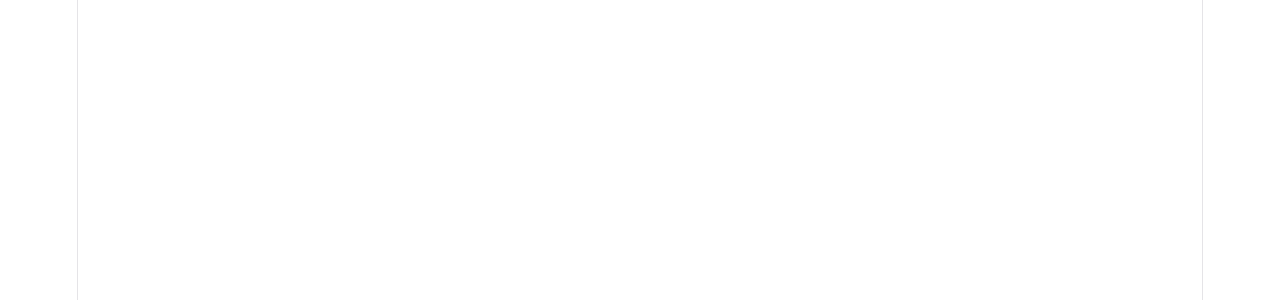
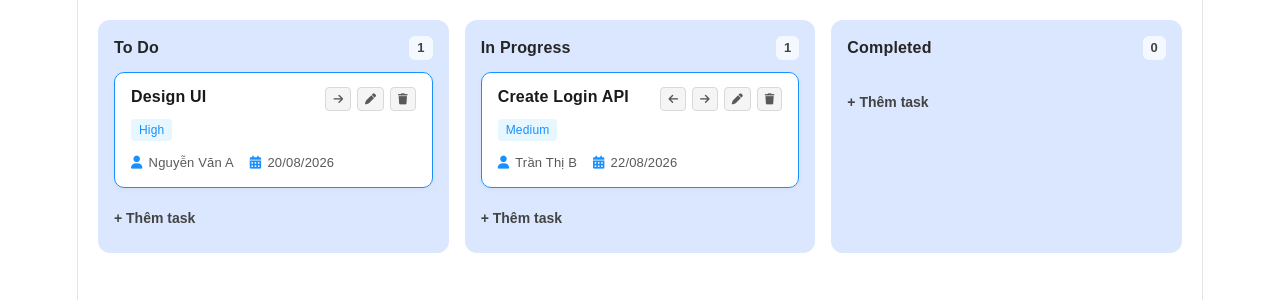
Before and after one commit to NgocTham024/TaskFlow-projectA, a React (Vite) app: page / in a window 1280 px wide. Shown: the top 300 px of the page. Built offline with nearby package versions, Linux system fonts and the light colour scheme.

Commit message:
chỉnh sửa icon bị lỗi, task cardd, edit task

```diff
--- a/src/App.tsx
+++ b/src/App.tsx
@@ -4,9 +4,14 @@
 import { FontAwesomeIcon } from '@fortawesome/react-fontawesome';
 import { faUser, faCoffee } from '@fortawesome/free-solid-svg-icons';
 import { faGithub } from '@fortawesome/free-brands-svg-icons';
+import TaskSection from './components/TaskSection';
 
 function App() {
-
+  return (
+    <div className="App">
+      <TaskSection />
+    </div>
+  );
 }
 
 export default App;
--- a/src/components/TaskCard.tsx
+++ b/src/components/TaskCard.tsx
@@ -3,12 +3,10 @@
 export interface Task {
   id: number;
   title: string;
-  label: string;
-  assignee?: string;
-  deadline: string;
-  commentsCount: number;
   priority: 'High' | 'Medium' | 'Low';
   status: string;
+  assignee?: string;
+  deadline?: string;
 }
 
 interface TaskCardProps {
@@ -16,97 +14,57 @@
   onEdit: () => void;
   onDelete: () => void;
   onUpdateDeadline: (newDeadline: string) => void;
-  onUpdateComments: (newCount: number) => void;
-  onMove: (newStatus: string) => void; // 🟢 Hàm đổi cột
+  onMove: (newStatus: string) => void;
 }
 
-export default function TaskCard({
-  task,
-  onEdit,
-  onDelete,
-  onUpdateDeadline,
-  onUpdateComments,
-  onMove,
-}: TaskCardProps) {
+export default function TaskCard({ task, onEdit, onDelete, onUpdateDeadline, onMove }: TaskCardProps) {
   const [isEditingDate, setIsEditingDate] = useState(false);
-
-  const getLabelStyle = (label: string) => {
-    switch (label.toLowerCase()) {
-      case 'nghiên cứu':
-        return { bg: '#e6f7ff', color: '#1890ff' };
-      case 'thiết kế':
-        return { bg: '#fffbe6', color: '#faad14' };
-      case 'phát triển':
-        return { bg: '#f9f0ff', color: '#722ed1' };
-      default:
-        return { bg: '#f5f5f5', color: '#595959' };
-    }
-  };
-
-  const labelStyle = getLabelStyle(task.label);
 
   return (
     <div className="task-card">
       <div className="task-card-header">
-        <h4 className="task-title">{task.title}</h4>
+        <h3 className="task-title">{task.title}</h3>
         <div className="task-menu">
           {task.status !== 'To Do' && (
-            <button
-              className="btn-icon"
-              onClick={() => onMove(task.status === 'Completed' ? 'In Progress' : 'To Do')}
-              title="Chuyển về cột trước"
-            >
-              ⬅️
+            <button className="btn-icon" onClick={() => onMove(task.status === 'Completed' ? 'In Progress' : 'To Do')} title="Chuyển về">
+              <i className="fa-solid fa-arrow-left"></i>
             </button>
           )}
           {task.status !== 'Completed' && (
-            <button
-              className="btn-icon"
-              onClick={() => onMove(task.status === 'To Do' ? 'In Progress' : 'Completed')}
-            title="Chuyển sang cột tiếp"
-            >
-              ➡️
+            <button className="btn-icon" onClick={() => onMove(task.status === 'To Do' ? 'In Progress' : 'Completed')} title="Chuyển tiếp">
+              <i className="fa-solid fa-arrow-right"></i>
             </button>
           )}
-          <button className="btn-icon" onClick={onEdit} title="Sửa">✏️</button>
-          <button className="btn-icon" onClick={onDelete} title="Xóa">🗑️</button>
+          <button className="btn-icon" onClick={onEdit} title="Sửa">
+            <i className="fa-solid fa-pen"></i>
+          </button>
+          <button className="btn-icon btn-delete" onClick={onDelete} title="Xóa">
+            <i className="fa-solid fa-trash"></i>
+          </button>
         </div>
       </div>
 
       <div className="task-label-container">
-        <span
-          className="task-label-badge"
-          style={{ backgroundColor: labelStyle.bg, color: labelStyle.color }}
-        >
-          {task.label}
+        <span className={`task-label-badge priority-${task.priority.toLowerCase()}`}>
+          {task.priority}
         </span>
       </div>
 
       <div className="task-card-footer">
-        <div className="footer-item" title={task.assignee || 'Người phụ trách'}>
-          <svg className="icon" viewBox="0 0 24 24" fill="currentColor">
-            <path d="M12 12c2.21 0 4-1.79 4-4s-1.79-4-4-4-4 1.79-4 4 1.79 4 4 4zm0 2c-2.67 0-8 1.34-8 4v2h16v-2c0-2.66-5.33-4-8-4z"/>
-          </svg>
+        <div className="footer-item" title="Người phụ trách">
+          <i className="fa-solid fa-user"></i>
+          <span>{task.assignee || 'Chưa có'}</span>
         </div>
 
-        <div className="footer-item deadline-item">
-          <svg className="icon" viewBox="0 0 24 24" fill="none" stroke="currentColor" strokeWidth="2">
-            <rect x="3" y="4" width="18" height="18" rx="2" ry="2"></rect>
-            <line x1="16" y1="2" x2="16" y2="6"></line>
-            <line x1="8" y1="2" x2="8" y2="6"></line>
-            <line x1="3" y1="10" x2="21" y2="10"></line>
-          </svg>
-
+        <div className="footer-item deadline-item" title="Deadline">
+          <i className="fa-solid fa-calendar-days"></i>
           {isEditingDate ? (
             <input
               type="text"
               className="deadline-input"
               defaultValue={task.deadline}
               autoFocus
-              onBlur={(e) => {
-                onUpdateDeadline(e.target.value);
-                setIsEditingDate(false);
-              }}
+              onBlur={(e) => { onUpdateDeadline(e.target.value); setIsEditingDate(false); }}
               onKeyDown={(e) => {
                 if (e.key === 'Enter') {
                   onUpdateDeadline((e.target as HTMLInputElement).value);
@@ -115,25 +73,10 @@
               }}
             />
           ) : (
-            <span
-              className="deadline-text"
-              onClick={() => setIsEditingDate(true)}
-              title="Bấm để sửa deadline"
-            >
+            <span className="deadline-text" onClick={() => setIsEditingDate(true)}>
               {task.deadline || 'Set date'}
             </span>
           )}
-        </div>
-
-        <div
-          className="footer-item comment-item"
-          onClick={() => onUpdateComments(task.commentsCount + 1)}
-          title="Bấm để tăng số bình luận"
-        >
-          <svg className="icon" viewBox="0 0 24 24" fill="none" stroke="currentColor" strokeWidth="2">
-            <path d="M21 11.5a8.38 8.38 0 0 1-.9 3.8 8.5 8.5 0 0 1-7.6 4.7 8.38 8.38 0 0 1-3.8-.9L3 21l1.9-5.7a8.38 8.38 0 0 1-.9-3.8 8.5 8.5 0 0 1 4.7-7.6 8.38 8.38 0 0 1 3.8-.9h.5a8.48 8.48 0 0 1 8 8v.5z"></path>
-          </svg>
-          <span>{task.commentsCount}</span>
         </div>
       </div>
     </div>
--- a/src/components/TaskSection.css
+++ b/src/components/TaskSection.css
@@ -1,23 +1,18 @@
-/* Container & Column */
+@import url('https://cdnjs.cloudflare.com/ajax/libs/font-awesome/6.5.1/css/all.min.css');
+
 .task-section {
-  font-family: -apple-system, BlinkMacSystemFont, "Segoe UI", Roboto, sans-serif;
-  padding: 10px;
+  padding: 20px;
+  font-family: Arial, sans-serif;
 }
 
 .kanban-board {
-  display: grid;
-  grid-template-columns: repeat(3, 1fr);
+  display: flex;
   gap: 16px;
 }
 
-@media (max-width: 900px) {
-  .kanban-board {
-    grid-template-columns: 1fr;
-  }
-}
-
 .kanban-column {
-  background-color: #dbe7ff; /* Nền xanh pastel giống mẫu */
+  flex: 1;
+  background: #dbe7ff;
   border-radius: 12px;
   padding: 16px;
   display: flex;
@@ -31,19 +26,7 @@
   align-items: center;
 }
 
-.column-title-group {
-  display: flex;
-  align-items: center;
-  gap: 8px;
-}
-
-.status-dot {
-  width: 10px;
-  height: 10px;
-  border-radius: 50%;
-}
-
-.column-title-group h3 {
+.column-header h3 {
   margin: 0;
   font-size: 16px;
   font-weight: 600;
@@ -51,20 +34,12 @@
 }
 
 .task-count {
-  background: rgba(255, 255, 255, 0.6);
+  background: rgba(255, 255, 255, 0.7);
   color: #434343;
   padding: 2px 8px;
   border-radius: 6px;
   font-size: 13px;
   font-weight: 600;
-}
-
-.btn-add-icon {
-  background: transparent;
-  border: none;
-  font-size: 20px;
-  color: #434343;
-  cursor: pointer;
 }
 
 .column-body {
@@ -73,16 +48,16 @@
   gap: 12px;
 }
 
-/* Thẻ Task Card */
+/* Card viền xanh */
 .task-card {
   background: #ffffff;
-  border: 1.5px solid #1890ff; /* Viền xanh chuẩn giao diện ảnh */
+  border: 1.5px solid #1890ff;
   border-radius: 10px;
   padding: 14px 16px;
   display: flex;
   flex-direction: column;
   gap: 8px;
-  box-shadow: 0 2px 6px rgba(0, 0, 0, 0.02);
+  box-shadow: 0 2px 6px rgba(0, 0, 0, 0.03);
 }
 
 .task-card-header {
@@ -100,40 +75,52 @@
 
 .task-menu {
   display: flex;
-  gap: 4px;
-  opacity: 0.3;
-  transition: opacity 0.2s;
-}
-
-.task-card:hover .task-menu {
-  opacity: 1;
+  gap: 6px;
 }
 
 .btn-icon {
-  background: none;
-  border: none;
+  background: #f5f5f5;
+  border: 1px solid #d9d9d9;
+  border-radius: 4px;
+  padding: 3px 7px;
+  font-size: 11px;
+  color: #595959;
   cursor: pointer;
-  font-size: 12px;
+  transition: all 0.2s;
 }
 
-/* Label */
+.btn-icon:hover {
+  background: #e6f7ff;
+  color: #1890ff;
+  border-color: #91d5ff;
+}
+
+.btn-delete:hover {
+  background: #fff1f0;
+  color: #ff4d4f;
+  border-color: #ffa39e;
+}
+
+/* Badge priority */
 .task-label-container {
   display: flex;
 }
 
 .task-label-badge {
   font-size: 12px;
-  padding: 3px 8px;
+  padding: 2px 8px;
   border-radius: 4px;
   font-weight: 500;
+  background: #e6f7ff;
+  color: #1890ff;
 }
 
-/* Card Footer (3 Mục Thẳng Hàng) */
+/*Người phụ trách & Deadline */
 .task-card-footer {
   display: flex;
   align-items: center;
-  gap: 20px;
-  margin-top: 6px;
+  gap: 16px;
+  margin-top: 4px;
   color: #595959;
   font-size: 13px;
 }
@@ -141,32 +128,30 @@
 .footer-item {
   display: flex;
   align-items: center;
-  gap: 5px;
+  gap: 6px;
 }
 
-.footer-item .icon {
-  width: 18px;
-  height: 18px;
-  color: #262626;
+.footer-item i {
+  color: #1890ff;
 }
 
-.deadline-item, .comment-item {
+.deadline-item {
   cursor: pointer;
 }
 
-.deadline-text:hover, .comment-item:hover {
+.deadline-text:hover {
   color: #1890ff;
+  text-decoration: underline;
 }
 
 .deadline-input {
-  width: 60px;
+  width: 75px;
   border: 1px solid #1890ff;
   border-radius: 4px;
   padding: 1px 4px;
   font-size: 12px;
 }
 
-/* Nút thêm thẻ ở dưới */
 .btn-add-card {
   background: transparent;
   border: none;
--- a/src/components/TaskSection.tsx
+++ b/src/components/TaskSection.tsx
@@ -1,6 +1,5 @@
 import { useState } from 'react';
-import TaskCard from './TaskCard';
-import type { Task } from './TaskCard';
+import TaskCard, { type Task } from './TaskCard';
 import AddTask from './AddTask';
 import EditTask from './EditTask';
 import DeleteTask from './DeleteTask';
@@ -8,153 +7,68 @@
 
 export default function TaskSection() {
   const [tasks, setTasks] = useState<Task[]>([
-    {
-      id: 1,
-      title: 'Nghiên cứu người dùng',
-      label: 'Nghiên cứu',
-      deadline: '10/5',
-      commentsCount: 3,
-      priority: 'High',
-      status: 'To Do',
-    },
-    {
-      id: 2,
-      title: 'Nghiên cứu thị trường',
-      label: 'Thiết kế',
-      deadline: '10/9',
-      commentsCount: 1,
-      priority: 'Medium',
-      status: 'To Do',
-    },
-    {
-      id: 3,
-      title: 'Thiết kế giao diện chính',
-      label: 'Thiết kế',
-      deadline: '7/4',
-      commentsCount: 3,
-      priority: 'High',
-      status: 'In Progress',
-    },
-    {
-      id: 4,
-      title: 'Xây dựng trang chủ',
-      label: 'Phát triển',
-      deadline: '10/4',
-      commentsCount: 1,
-      priority: 'Medium',
-      status: 'In Progress',
-    },
+    { id: 1, title: 'Design UI', priority: 'High', status: 'To Do', assignee: 'Nguyễn Văn A', deadline: '20/08/2026' },
+    { id: 2, title: 'Create Login API', priority: 'Medium', status: 'In Progress', assignee: 'Trần Thị B', deadline: '22/08/2026' },
   ]);
 
-  const [isAddOpen, setIsAddOpen] = useState(false);
-  const [editingTask, setEditingTask] = useState<Task | null>(null);
-  const [deletingTaskId, setDeletingTaskId] = useState<number | null>(null);
+  const [showAdd, setShowAdd] = useState(false);
+  const [editTask, setEditTask] = useState<Task | null>(null);
+  const [deleteId, setDeleteId] = useState<number | null>(null);
 
-  const priorityWeight = { High: 3, Medium: 2, Low: 1 };
-
-  const handleAddTask = (newTask: { title: string; status: string }) => {
-    const createdTask: Task = {
-      id: Date.now(),
-      title: newTask.title || 'Công việc mới',
-      label: 'Nghiên cứu',
-      deadline: '12/12',
-      commentsCount: 0,
-      priority: 'Medium',
-      status: newTask.status || 'To Do',
-    };
-    setTasks((prevTasks) => [...prevTasks, createdTask]);
-  };
-
-  const handleUpdateDeadline = (id: number, newDeadline: string) => {
-    setTasks((prevTasks) =>
-      prevTasks.map((t) => (t.id === id ? { ...t, deadline: newDeadline } : t))
-    );
-  };
-
-  const handleUpdateComments = (id: number, newCount: number) => {
-    setTasks((prevTasks) =>
-      prevTasks.map((t) => (t.id === id ? { ...t, commentsCount: newCount } : t))
-    );
-  };
-
-  // 🟢 Hàm xử lý dịch chuyển cột
-  const handleMoveTask = (id: number, newStatus: string) => {
-    setTasks((prevTasks) =>
-      prevTasks.map((t) => (t.id === id ? { ...t, status: newStatus } : t))
-    );
-  };
-
-  const columns = [
-    { title: 'Chưa bắt đầu', status: 'To Do', dotColor: '#a0a0a0' },
-    { title: 'Đang làm', status: 'In Progress', dotColor: '#fadb14' },
-    { title: 'Đã hoàn thành', status: 'Completed', dotColor: '#52c41a' },
-  ];
+  const columns = ['To Do', 'In Progress', 'Completed'];
 
   return (
     <div className="task-section">
       <div className="kanban-board">
         {columns.map((col) => {
-          const colTasks = tasks
-            .filter((t) => t.status === col.status)
-            .sort((a, b) => priorityWeight[b.priority] - priorityWeight[a.priority]);
-
+          const colTasks = tasks.filter((t) => t.status === col);
           return (
-            <div className="kanban-column" key={col.status}>
+            <div key={col} className="kanban-column">
               <div className="column-header">
-                <div className="column-title-group">
-                  <span className="status-dot" style={{ backgroundColor: col.dotColor }}></span>
-                  <h3>{col.title}</h3>
-                  <span className="task-count">{colTasks.length}</span>
-                </div>
-                <button className="btn-add-icon" onClick={() => setIsAddOpen(true)}>+</button>
+                <h3>{col}</h3>
+                <span className="task-count">{colTasks.length}</span>
               </div>
 
               <div className="column-body">
-                {colTasks.map((task) => (
+                {colTasks.map((t) => (
                   <TaskCard
-                    key={task.id}
-                    task={task}
-                    onEdit={() => setEditingTask(task)}
-                    onDelete={() => setDeletingTaskId(task.id)}
-                    onUpdateDeadline={(d) => handleUpdateDeadline(task.id, d)}
-                    onUpdateComments={(c) => handleUpdateComments(task.id, c)}
-                    onMove={(newStatus) => handleMoveTask(task.id, newStatus)}
+                    key={t.id}
+                    task={t}
+                    onEdit={() => setEditTask(t)}
+                    onDelete={() => setDeleteId(t.id)}
+                    onUpdateDeadline={(dl) => setTasks(tasks.map((x) => (x.id === t.id ? { ...x, deadline: dl } : x)))}
+                    onMove={(st) => setTasks(tasks.map((x) => (x.id === t.id ? { ...x, status: st } : x)))}
                   />
                 ))}
               </div>
 
-              <button className="btn-add-card" onClick={() => setIsAddOpen(true)}>
-                + Thêm thẻ
+              <button className="btn-add-card" onClick={() => setShowAdd(true)}>
+                + Thêm task
               </button>
             </div>
           );
         })}
       </div>
 
-      {isAddOpen && (
-        <AddTask onClose={() => setIsAddOpen(false)} onAdd={handleAddTask} />
-      )}
-
-      {editingTask && (
-        <EditTask
-          task={editingTask}
-          onClose={() => setEditingTask(null)}
-          onSave={(updated) => {
-            setTasks((prevTasks) =>
-              prevTasks.map((t) => (t.id === updated.id ? { ...t, ...updated } : t))
-            );
-            setEditingTask(null);
-          }}
+      {showAdd && (
+        <AddTask
+          onClose={() => setShowAdd(false)}
+          onAdd={(newTask) => setTasks([...tasks, { id: Date.now(), priority: 'Medium', ...newTask }])}
         />
       )}
 
-      {deletingTaskId && (
+      {editTask && (
+        <EditTask
+          task={editTask}
+          onClose={() => setEditTask(null)}
+          onSave={(updated) => setTasks(tasks.map((x) => (x.id === updated.id ? updated : x)))}
+        />
+      )}
+
+      {deleteId && (
         <DeleteTask
-          onClose={() => setDeletingTaskId(null)}
-          onConfirm={() => {
-            setTasks((prevTasks) => prevTasks.filter((t) => t.id !== deletingTaskId));
-            setDeletingTaskId(null);
-          }}
+          onClose={() => setDeleteId(null)}
+          onConfirm={() => { setTasks(tasks.filter((x) => x.id !== deleteId)); setDeleteId(null); }}
         />
       )}
     </div>
```
Also changed, not shown: src/components/AddTask.tsx (+1 -8 lines), src/components/EditTask.tsx (+2 -13 lines).
